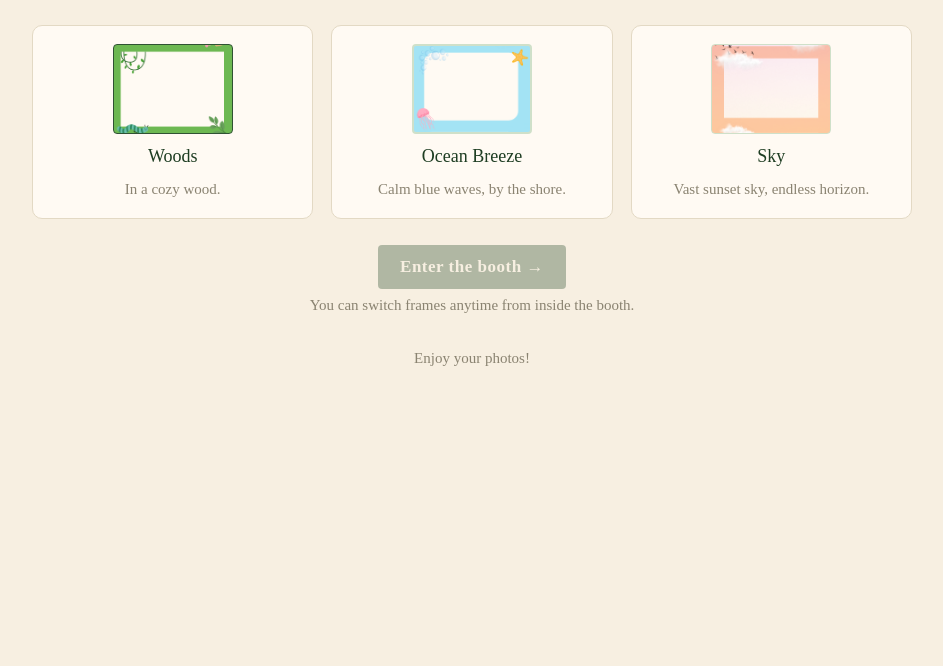
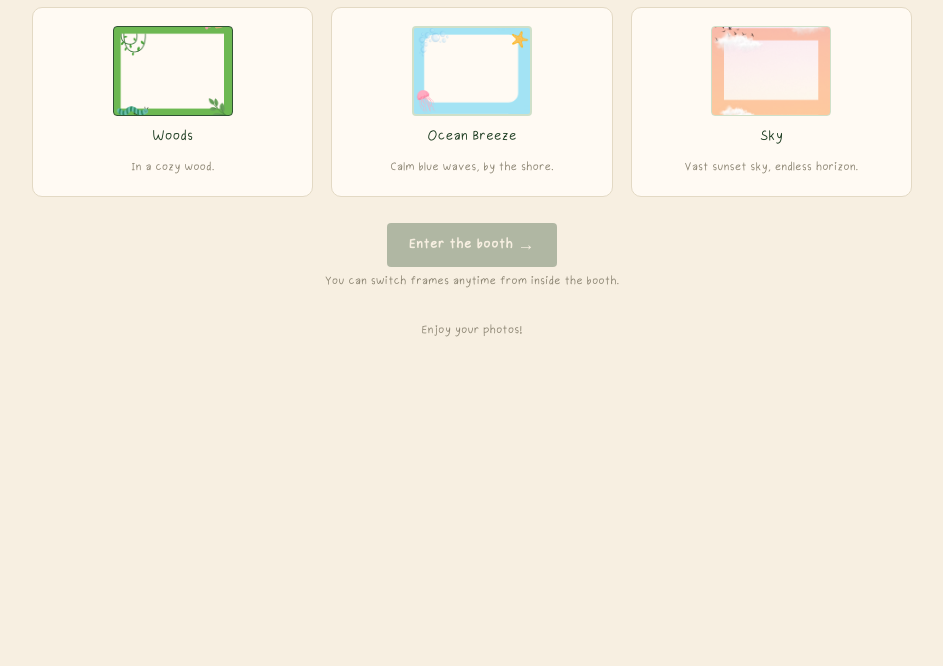
Before and after one commit to pia-png/willow-booth, a plain HTML site: page index.html in a window 1280 px wide. Shown: the part 134-800 px from the top of the page, without its empty margins (168-1111 px from the left). Drawn offline with Linux system fonts and the light colour scheme; the site is published under a folder, as on GitHub Pages, so addresses that start at the root find nothing.

Commit message:
Fix font file path in @font-face declaration

```diff
--- a/style.css
+++ b/style.css
@@ -18,7 +18,7 @@
    ------------------------------------------------------------------------- */
 @font-face {
   font-family: "my-font";
-  src: url("/font/Pia_font-Regular.otf") format("opentype");
+  src: url("font/Pia_font-Regular.otf") format("opentype");
 }
 
 .my-font { font-family: "my-font", serif; }
```
